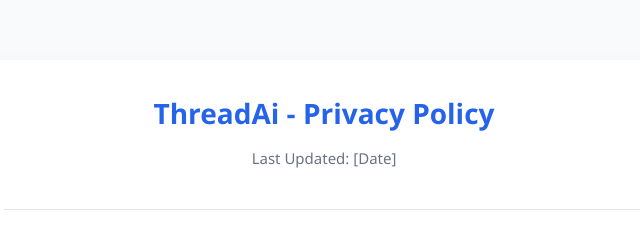
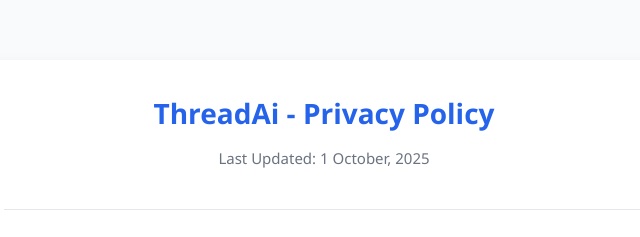
Before and after one commit to Bhavesh4518/threadai-privacy-policy, a plain HTML site: page index.html in a window 1280 px wide. Shown: the top 237 px of the page, 316-956 px from the left. Drawn offline with Linux system fonts and the light colour scheme.

Commit message:
Update index.html

```diff
--- a/index.html
+++ b/index.html
@@ -134,7 +134,7 @@
   <div class="container">
     <header>
       <h1>ThreadAi - Privacy Policy</h1>
-      <p class="last-updated">Last Updated: [Date]</p>
+      <p class="last-updated">Last Updated: 1 October, 2025</p>
     </header>
 
     <p>ThreadAi is designed to help users summarize online threads (Twitter/X, Reddit, forums, blogs) into concise summaries and generate human-like replies. We respect your privacy and handle your data responsibly.</p>
```
